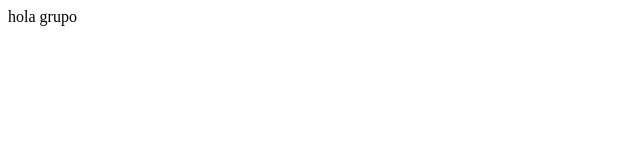
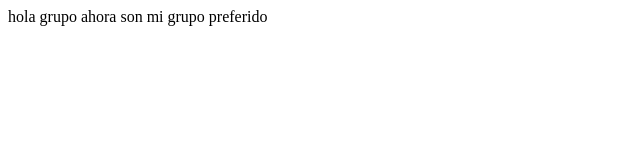
Before and after one commit to marycarmen2020/git, a plain HTML site: page index1.html in a window 1280 px wide. Shown: the whole page, without its empty margins (0-640 px from the left). Drawn offline with Linux system fonts and the light colour scheme.

Commit message:
practicando git diff

```diff
--- a/index1.html
+++ b/index1.html
@@ -7,7 +7,7 @@
     <title>Document</title>
 </head>
 <body>
-    hola grupo
+    hola grupo ahora son mi grupo preferido
 
 </body>
 </html>
```
Also changed, not shown: index.html (+2 -0 lines).
